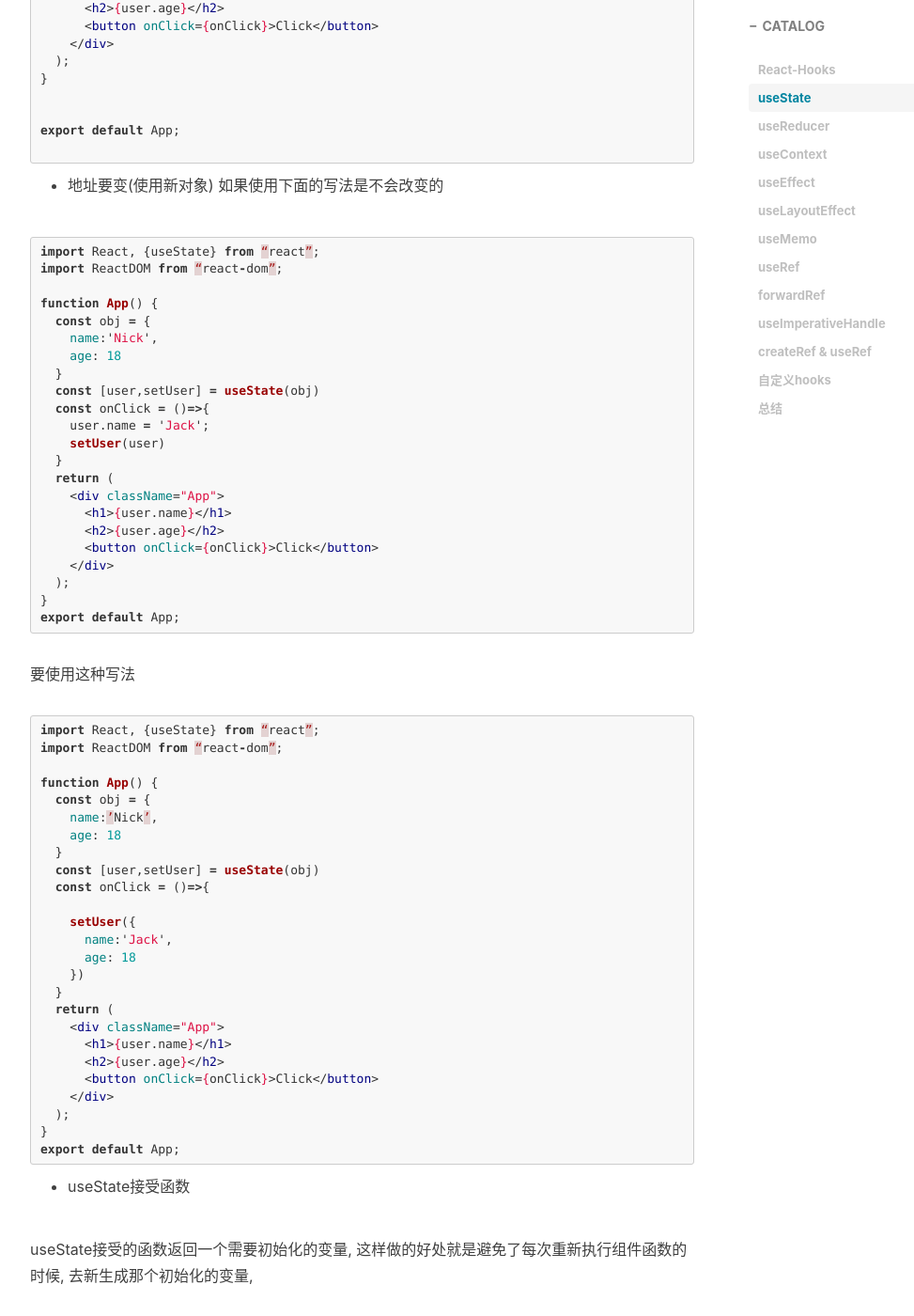
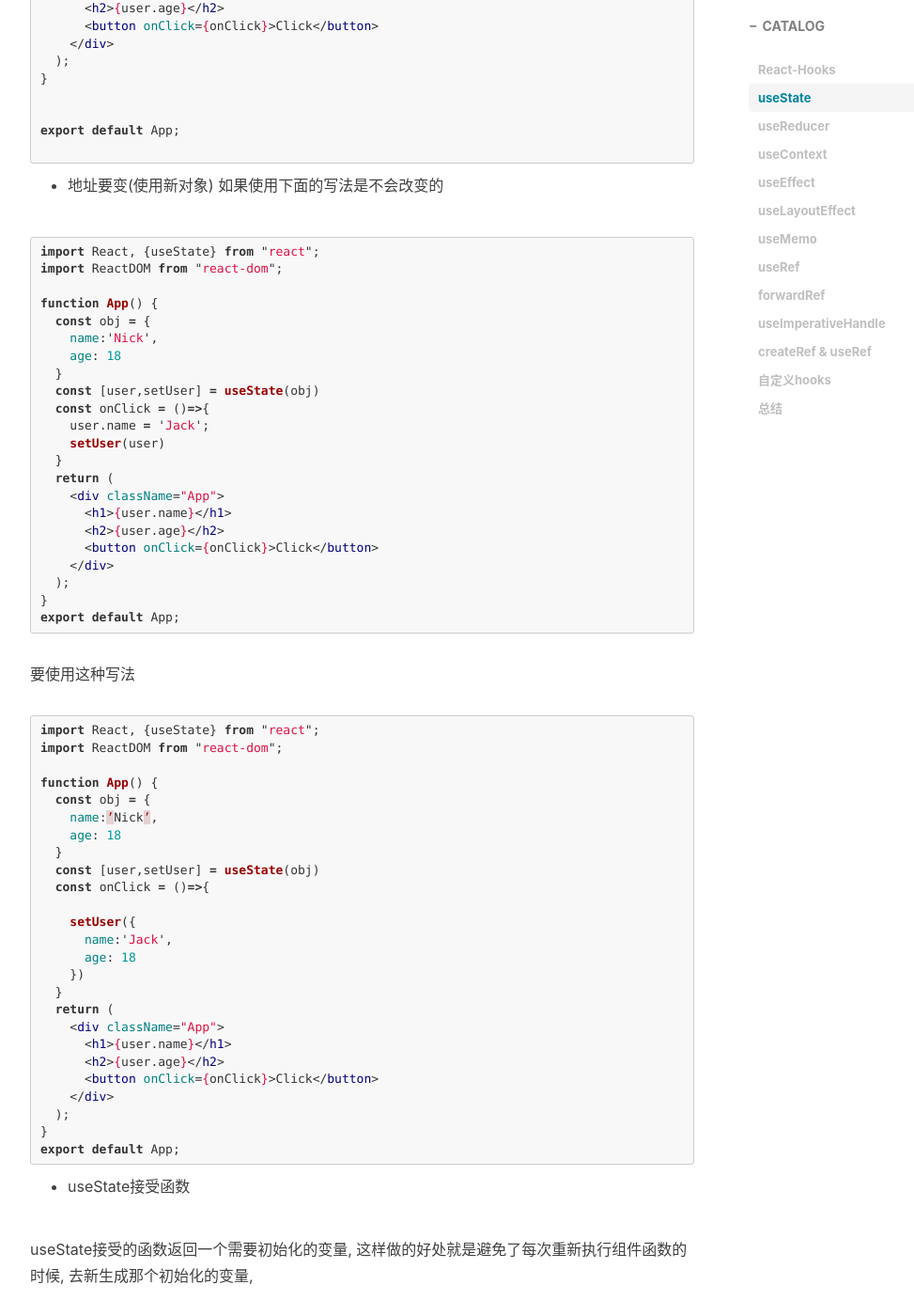
Before and after one commit to echoheart/echoheart.github.io, a Jekyll site: the page built from _posts/2019-11-28-React-Hooks.md, in a window 1280 px wide and 1400 px high, scrolled down 1757 px. Shown: the whole window at 94% size, without its empty margins (233-1206 px from the left). Built offline with Jekyll 4.4.1, drawn with Linux system fonts in a browser that asks for light colours; nearby versions of some CDN libraries; comment, search, counter and statistics services are not loaded; some of the changed text lies outside the part shown.

Commit message:
react-hooks

````diff
--- a/_posts/2019-11-28-React-Hooks.md
+++ b/_posts/2019-11-28-React-Hooks.md
@@ -22,8 +22,8 @@ tags:
 看如下代码
 
 ```jsx
-import React, {useState} from “react”;
-import ReactDOM from “react-dom”;
+import React, {useState} from "react";
+import ReactDOM from "react-dom";
 
 function App() {
   const [user,setUser] = useState({name:'Nick', age: 18})
@@ -81,8 +81,8 @@ export default App;
 如果使用下面的写法是不会改变的
 
 ```jsx
-import React, {useState} from “react”;
-import ReactDOM from “react-dom”;
+import React, {useState} from "react";
+import ReactDOM from "react-dom";
 
 function App() {
   const obj = {
@@ -108,8 +108,8 @@ export default App;
 要使用这种写法
 
 ```jsx
-import React, {useState} from “react”;
-import ReactDOM from “react-dom”;
+import React, {useState} from "react";
+import ReactDOM from "react-dom";
 
 function App() {
   const obj = {
@@ -142,8 +142,8 @@ useState接受的函数返回一个需要初始化的变量, 这样做的好处
 因为JS分析代码遇到函数的时候是不会直接进入到函数内部的, 只有执行的时候才进去
 
 ```jsx
-import React, {useState} from “react”;
-import ReactDOM from “react-dom”;
+import React, {useState} from "react";
+import ReactDOM from "react-dom";
 
 function App() {
 
@@ -174,8 +174,8 @@ export default App;
 - setState可以接受一个函数
 
 ```jsx
-import React, {useState} from “react”;
-import ReactDOM from “react-dom”;
+import React, {useState} from "react";
+import ReactDOM from "react-dom";
 
 function App() {
   const [n, setN] = useState(0)
@@ -216,8 +216,8 @@ useReducer也是在践行redux的思想, 大体的用法也差不多, 具体可
 - 调用写操作(dispatch)
 
 ```jsx
-import React, { useState, useReducer } from “react”;
-import ReactDOM from “react-dom”;
+import React, { useState, useReducer } from "react";
+import ReactDOM from "react-dom";
 import { throwError } from "rxjs";
 
 const initialState = {
@@ -244,7 +244,7 @@ function App() {
   const { n } = state;
   console.log(state.n);
   const onClick = () => {
-    dispatch({ type: “add”, number: 1 });
+    dispatch({ type: "add", number: 1 });
   };
   const onClick2 = () => {
     dispatch({ type: "add", number: 2 });
@@ -268,8 +268,8 @@ export default App;
 看一个使用useReducer实现的简易表单例子
 
 ```jsx
-import React, { useReducer } from “react”;
-import ReactDOM from “react-dom”;
+import React, { useReducer } from "react";
+import ReactDOM from "react-dom";
 
 const initFormData = {
   name: "",
@@ -359,7 +359,7 @@ useContext使用方式
 - 在作用域的范围内使用`useContext(C)`来使用上下文
 
 ```jsx
-import React, { createContext, useState, useContext } from “react”;
+import React, { createContext, useState, useContext } from "react";
 import ReactDOM from "react-dom";
 const C = createContext(null);
 
@@ -416,7 +416,7 @@ useEffect接受两个参数, 第一个函数, 第二个是数组
 看个例子
 
 ```jsx
-import React, { useState, useEffect } from “react”;
+import React, { useState, useEffect } from "react";
 const App = () => {
   const [n, setN] = useState(0);
 
@@ -455,7 +455,7 @@ export default App;
 如果要在useEffect这hook里面执行一些操作dom, 改变dom中的内容的操作, 可能就会出现屏幕闪烁的现象, 因为useEffect的hook被调用时, 页面已经渲染出dom了
 
 ```jsx
-import React, { useState, useEffect } from “react”;
+import React, { useState, useEffect } from "react";
 
 const App = () => {
   const [value, setValue] = useState(0);
@@ -506,7 +506,7 @@ useLayoutEffect可以理解为在浏览器将React产生的真实dom渲染到页
 看下面两个验证的例子
 
 ```jsx
-import React, {useState, useRef, useLayoutEffect, useEffect} from “react”;
+import React, {useState, useRef, useLayoutEffect, useEffect} from "react";
 
 function App() {
   const [n, setN] = useState(0)
@@ -534,7 +534,7 @@ export default App;
 ```
 
 ```jsx
-import React, {useState, useLayoutEffect, useEffect} from “react”;
+import React, {useState, useLayoutEffect, useEffect} from "react";
 
 function App() {
   const [n, setN] = useState(0)
@@ -668,7 +668,7 @@ export default App;
 
 ```jsx
 
-import React, {useMemo} from “react”;
+import React, {useMemo} from "react";
 function App() {
   const [n, setN] = React.useState({
     number: 0
@@ -703,7 +703,7 @@ function App() {
 }
 
 function Child(props) {
-  console.log(“child 执行了”);
+  console.log("child 执行了");
   console.log('假设这里有大量代码')
   console.log(props.data);
   console.log(props.onClick);
@@ -729,7 +729,7 @@ useMemo类似Vue2的computed
 
 ```jsx
 
-import React, {useCallback} from “react”;
+import React, {useCallback} from "react";
 function App() {
   const [n, setN] = React.useState({
     number: 0
@@ -781,7 +781,7 @@ export default App;
 ## useRef
 `useRef`提供一个在整个组件的生命周期都不会改变的对象
 ```jsx
-import React, {useRef} from “react”;
+import React, {useRef} from "react";
 function App() {
   const count = useRef(0);
   console.log('count', count);
@@ -821,7 +821,7 @@ useRef不会触发页面重新渲染
 
 ```jsx
 
-import React, {useRef, useEffect} from “react”;
+import React, {useRef, useEffect} from "react";
 function App() {
   const ref = useRef(null);
   console.log('ref.current', ref.current);
@@ -843,7 +843,7 @@ export default App;
 再看一个例子
 
 ```jsx
-import React, {useRef, useEffect} from “react”;
+import React, {useRef, useEffect} from "react";
 function App() {
   const buttonRef = useRef(null);
   console.log(‘buttonRef-App’, buttonRef.current);
@@ -881,7 +881,7 @@ export default App;
 ## useImperativeHandle
 看一段代码
 ```jsx
-import React, { useRef, useEffect } from “react”;
+import React, { useRef, useEffect } from "react";
 function App() {
   const buttonRef = useRef(null);
   useEffect(() => {
@@ -891,7 +891,7 @@ function App() {
     <div className="App">
       <Button2 ref={buttonRef}>按钮</Button2>
       <button
-        className=“close”
+        className="close"
         onClick={() => {
           console.log(buttonRef);
           buttonRef.current.remove();
@@ -974,7 +974,7 @@ export default App;
 
 看代码
 ```jsx
-import React, { useRef, createRef, useState } from “react”;
+import React, { useRef, createRef, useState } from "react";
 
 function App() {
   const [renderIndex, setRenderIndex] = useState(1);
@@ -1015,13 +1015,13 @@ export default App;
 看一个例子
 
 ```jsx
-import React, { useRef, useState, useEffect } from “react”;
-import useList from “./customer-hook”;
+import React, { useRef, useState, useEffect } from "react";
+import useList from "./customer-hook";
 
 function App() {
   const { list, deleteIndex } = useList();
   return (
-    <div className=“App”>
+    <div className="App">
       <h1>List</h1>
       {list ? (
         <ol>
````
